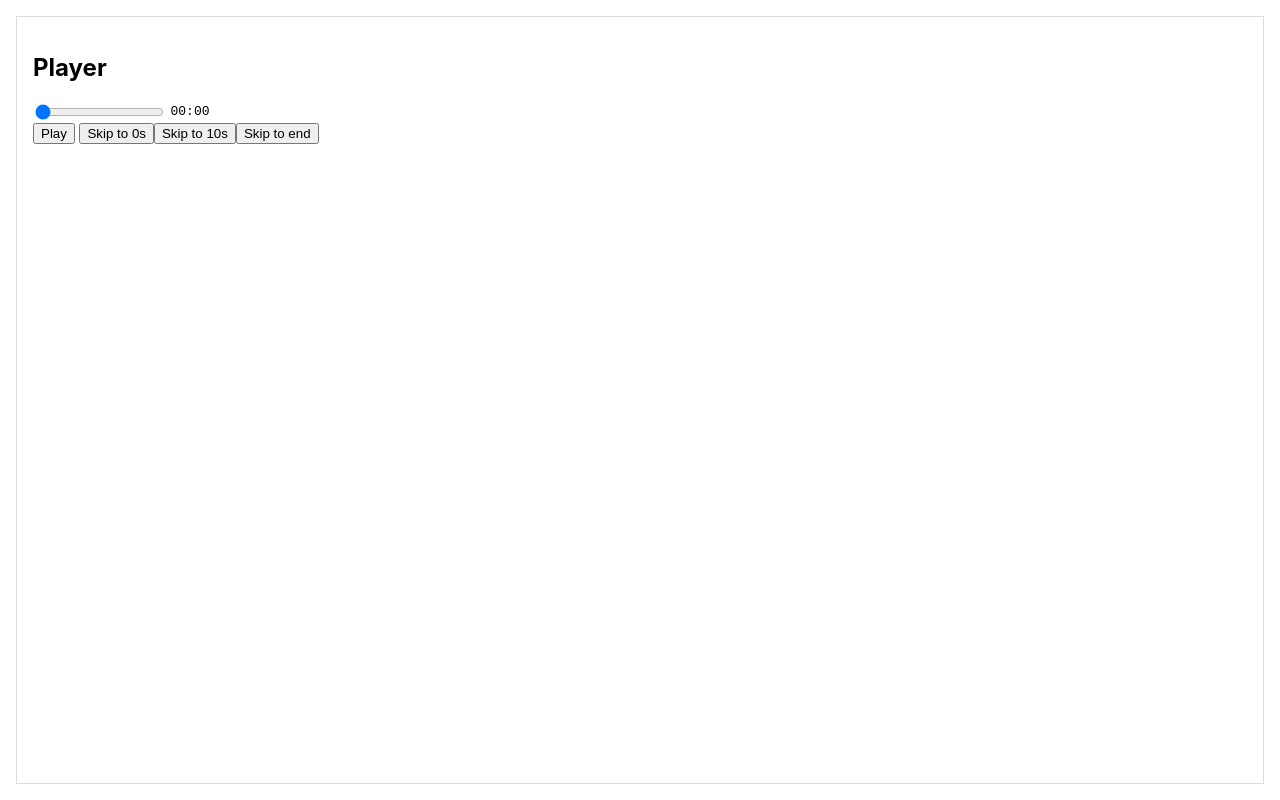
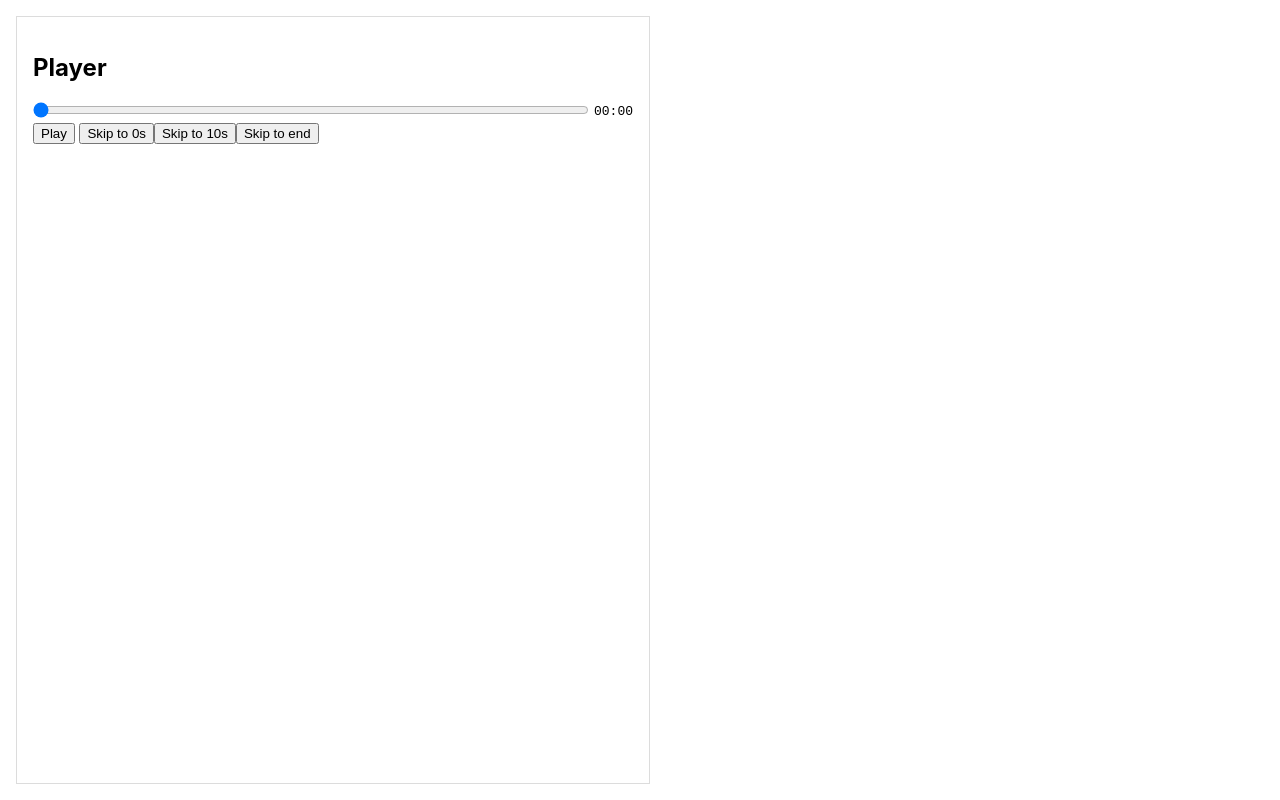
Before and after one commit to andrewpomeroy/zustand-example-next-previous, a React (Vite) app: page / in a window 1280 px wide. Built offline with nearby package versions, Linux system fonts and the light colour scheme.

Commit message:
fix seek/drag

```diff
--- a/src/App.css
+++ b/src/App.css
@@ -41,6 +41,7 @@ body,
 
 .MainRow-item--player {
   flex: 1;
+  max-width: 600px;
 }
 
 .MainRow-item--eventTrail {
@@ -64,3 +65,8 @@ body,
   text-overflow: ellipsis;
   overflow: hidden;
 }
+
+.Slider-input {
+  width: 100%;
+  margin: 0;
+}
--- a/src/components/Slider.tsx
+++ b/src/components/Slider.tsx
@@ -7,18 +7,26 @@ const Slider = () => {
   const ref = useRef<HTMLInputElement>();
   const { skipTo } = usePlayerStore();
   const [localVal, setLocalVal] = useState<number>();
+  const [dragging, setDragging] = useState(false);
 
   useEffect(() => {
     const unsubscribe = usePlayerStore.subscribe((state) => {
       // This is me being sneaky to avoid re-renders
       // We could do something like this when we rebuild the Slider
-      if (ref.current) ref.current.value = String(state.currentTime) ?? 0;
-      setLocalVal(state.currentTime);
+      // if (ref.current) ref.current.value = String(state.currentTime) ?? 0;
+      // console.log(
+      //   "%c💣️ dragging",
+      //   "background: aliceblue; color: dodgerblue; font-weight: bold",
+      //   dragging
+      // );
+      if (!dragging && ref.current)
+        ref.current.value = String(state.currentTime) ?? 0;
+      // setLocalVal(state.currentTime);
     });
     return () => {
       unsubscribe();
     };
-  }, []);
+  }, [dragging]);
 
   useDebounce(
     () => {
@@ -34,11 +42,58 @@ const Slider = () => {
   return (
     <input
       type="range"
-      onChange={handleInputChange}
-      value={localVal ?? 0}
+      // value={dragging ?? 0}
+      // onChange={handleInputChange}
+      // onDragStart={() => {
+      //   console.log(
+      //     "%c💣️ setting dragging",
+      //     "background: aliceblue; color: dodgerblue; font-weight: bold"
+      //   );
+      //   setDragging(true);
+      // }}
+      onMouseDown={() => {
+        console.log(
+          "%c💣️ dragging ON",
+          "background: aliceblue; color: dodgerblue; font-weight: bold"
+        );
+        setDragging(true);
+      }}
+      onMouseUp={(event: React.MouseEvent<HTMLInputElement>) => {
+        const eventTarget = event.target as HTMLInputElement;
+        console.log(
+          "%c💣️ dragging OFF",
+          "background: aliceblue; color: dodgerblue; font-weight: bold"
+        );
+        skipTo(Number(eventTarget.value));
+        setDragging(false);
+      }}
+      // onInput={(event: React.MouseEvent<HTMLInputElement>) => {
+      //   console.log(
+      //     "%c💣️ input",
+      //     "background: aliceblue; color: dodgerblue; font-weight: bold",
+      //     event.target?.value
+      //   );
+      // }}
+      // onChange={(event: React.ChangeEvent<HTMLInputElement>) => {
+      //   console.log(
+      //     "%c💣️ change",
+      //     "background: aliceblue; color: dodgerblue; font-weight: bold",
+      //     event.target?.value
+      //   );
+      // }}
+      // onDragEnd={(event: React.MouseEvent<HTMLInputElement>) => {
+      //   console.log(
+      //     "%c💣️ event.target?.value",
+      //     "background: aliceblue; color: dodgerblue; font-weight: bold",
+      //     event.target?.value
+      //   );
+      //   skipTo(event.target?.value!);
+      //   setDragging(false);
+      // }}
       ref={ref}
       min={0}
       max={MOCK_DURATION}
+      className="Slider-input"
     />
   );
 };
--- a/src/shared-component-session-replay-player/SessionReplayPlayer.tsx
+++ b/src/shared-component-session-replay-player/SessionReplayPlayer.tsx
@@ -69,7 +69,9 @@ export const SessionReplayPlayer = () => {
   return (
     <>
       <div style={{ display: "flex", alignItems: "center" }}>
-        <Slider />
+        <div style={{ flex: 1 }}>
+          <Slider />
+        </div>
         <span>&nbsp;</span>
         <span style={{ fontFamily: "monospace" }}>{displayTime}</span>
       </div>
```
